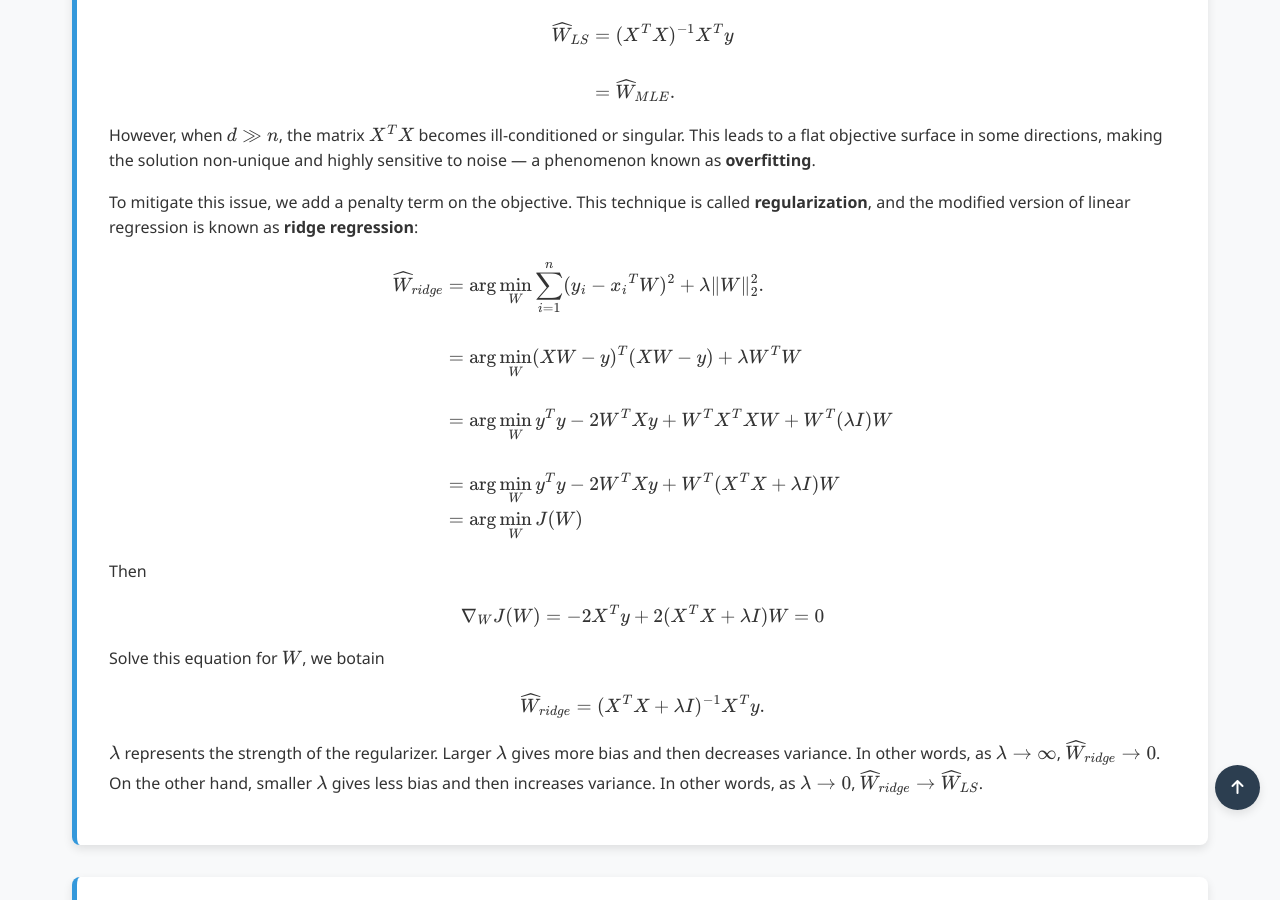
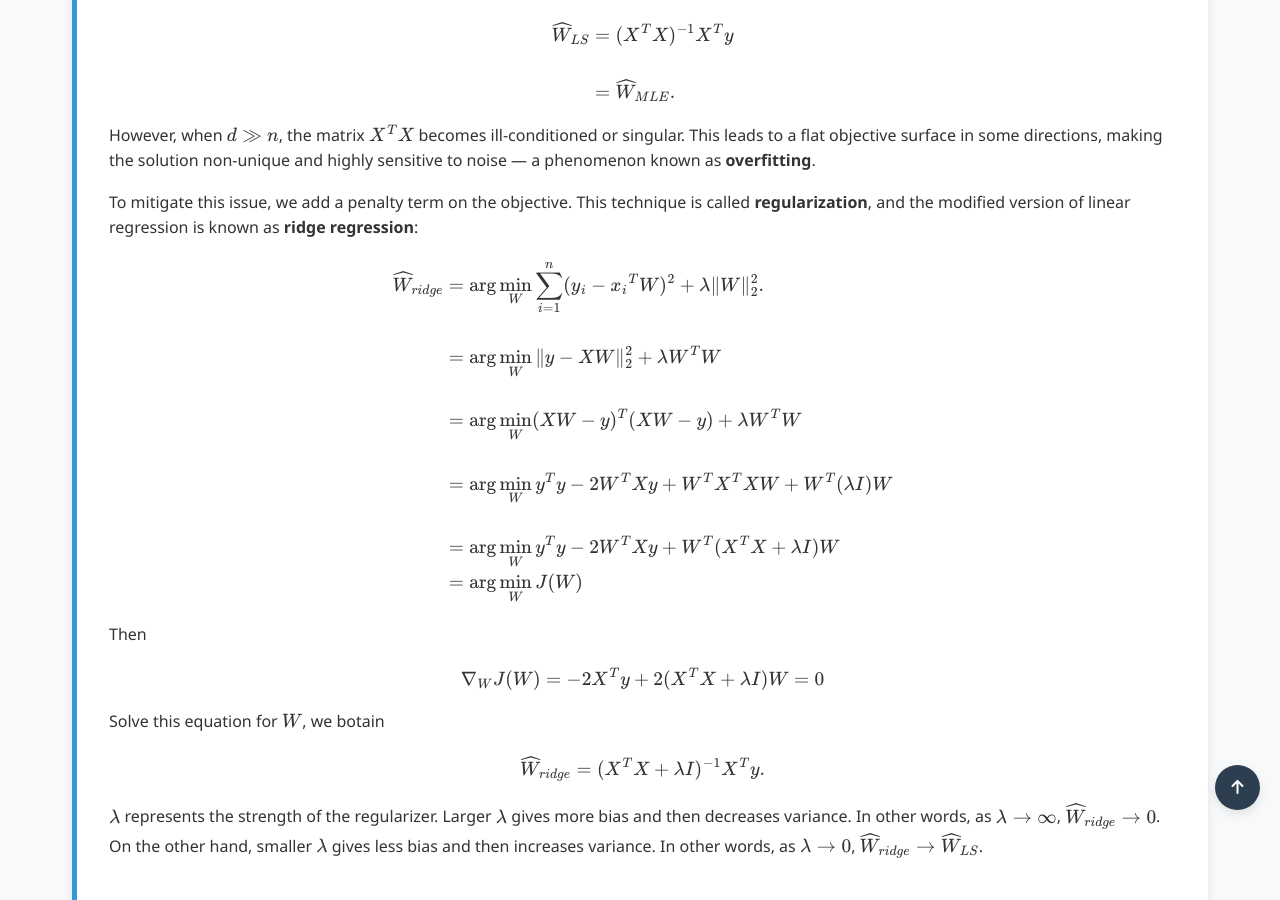
Before and after one commit to Yusukey01/yusukey01.github.io, a Jekyll site: the page built from Mathematics/Machine_learning/regression.html, in a window 1280 px wide and 900 px high, scrolled down 1471 px. Built offline with Jekyll 4.4.1, drawn with Linux system fonts in a browser that asks for light colours.

Commit message:
added  V-part2 regression

```diff
--- a/Mathematics/Machine_learning/regression.html
+++ b/Mathematics/Machine_learning/regression.html
@@ -77,6 +77,7 @@ uses_python: false
                     \[
                     \begin{align*}
                     \widehat{W}_{ridge} &= \arg \min_W \sum_{i=1}^n (y_i - {x_i}^T W )^2 +  \lambda \|W\|_2^2.\\\\
+                                        &=  \arg \min_W \|y - XW\|_2^2 + \lambda W^T W \\\\
                                         &= \arg \min_W (XW -y)^T (XW-y)+\lambda W^T W \\\\
                                         &= \arg \min_W y^Ty -2W^T Xy +W^T X^T XW + W^T (\lambda I)W \\\\
                                         &= \arg \min_W y^Ty -2W^T Xy +W^T  (X^T X + \lambda I)W \\\
```
